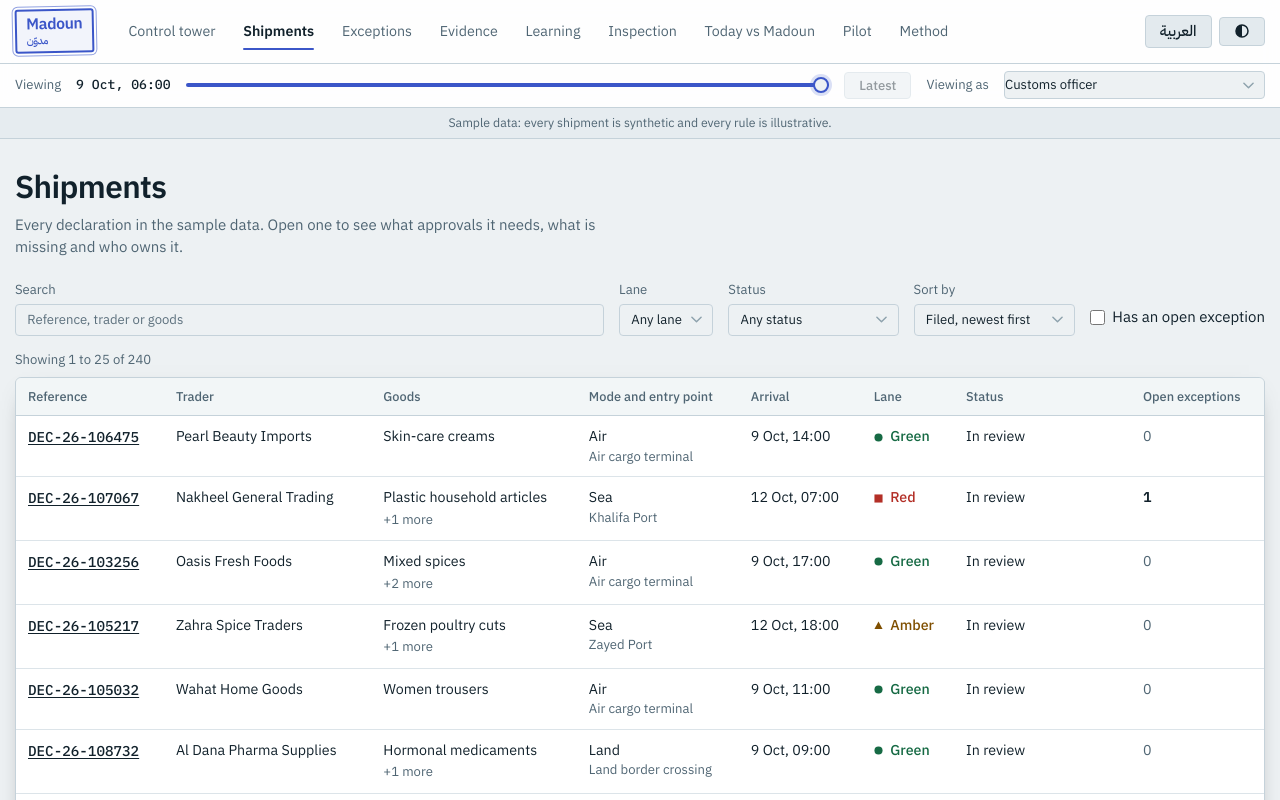
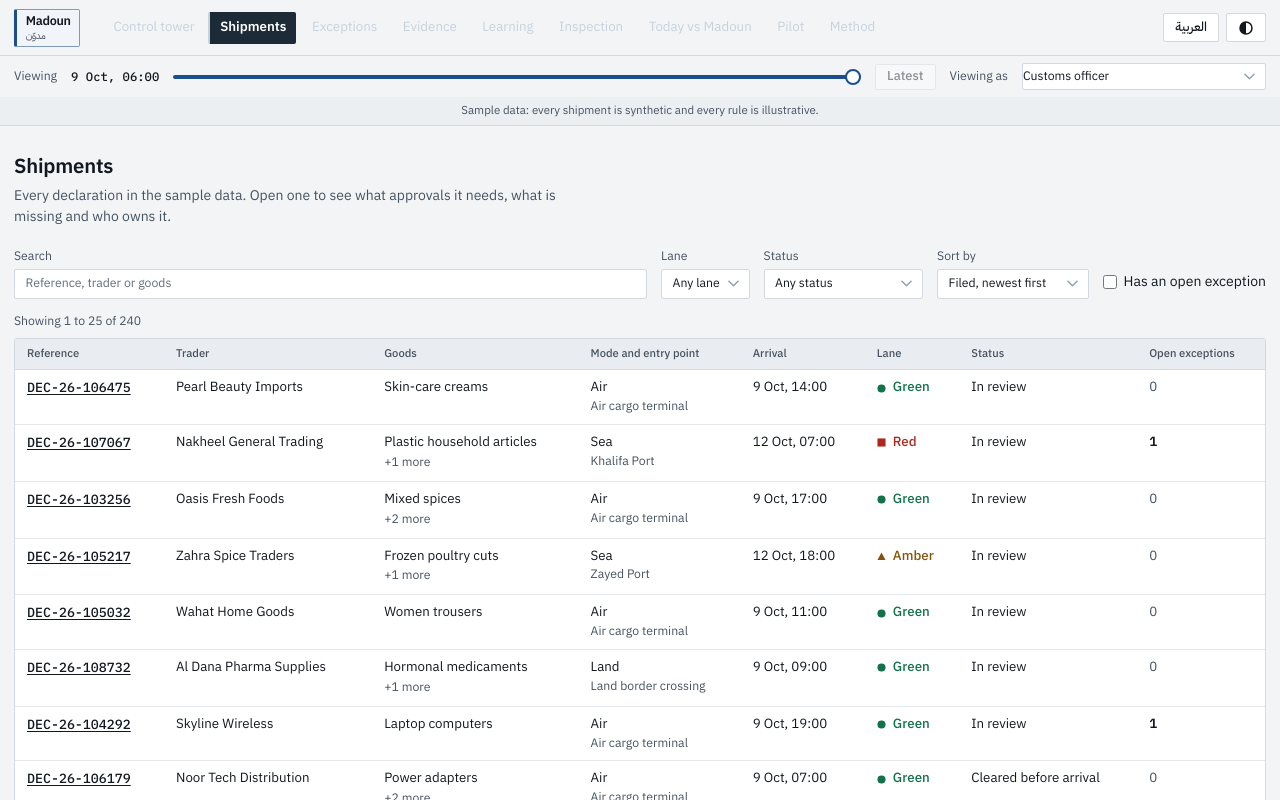
Before and after one commit to hudasol/madoun, a Next.js app: page /shipments in a window 1280 px wide. Shown: the top 800 px of the page. Built offline with nearby package versions, Linux system fonts and the light colour scheme.

Commit message:
style: new design tokens (light first with graphite dark mode), IBM Plex Sans, flat receipt tags and segmented controls

```diff
--- a/package.json
+++ b/package.json
@@ -26,7 +26,7 @@
     "baselines": "tsx scripts/baselines.ts"
   },
   "dependencies": {
-    "@fontsource-variable/space-grotesk": "^5.3.0",
+    "@fontsource-variable/ibm-plex-sans": "^5.3.0",
     "@fontsource/ibm-plex-mono": "^5.3.0",
     "@fontsource/ibm-plex-sans-arabic": "^5.3.0",
     "@noble/curves": "^2.4.0",
--- a/src/app/globals.css
+++ b/src/app/globals.css
@@ -2,68 +2,83 @@
 
 /* ------------------------------------------------------------------
    Design tokens.
-   Dark harbour slate by default; a cool-paper light theme follows the OS
-   unless the user picks one. Lane colours carry lane meaning only.
-   The stamp colour is reserved for verified evidence receipts.
+   Light by default (cool grey canvas, white panels), graphite in dark mode. The rail is the one
+   dark surface in the light theme. Lane colours carry lane meaning only. The accent marks verified
+   evidence and the current selection, and nothing else.
    ------------------------------------------------------------------ */
 :root {
-  --canvas: #0e1a22;
-  --panel: #15252f;
-  --panel-2: #1b2f3b;
-  --line: #2b4251;
-  --ink: #ece9e1;
-  --muted: #8fa3ae;
-  --faint: #8499a5;
-  --green: #4dbe8a;
-  --amber: #efa73a;
-  --red: #f2786e;
-  --stamp: #86a2ff;
-  --focus: #ffd166;
-  --radius: 6px;
-  --radius-sm: 4px;
-  --shadow: 0 1px 0 color-mix(in srgb, #000 22%, transparent), 0 8px 24px -16px color-mix(in srgb, #000 70%, transparent);
-  --hover: color-mix(in srgb, var(--panel-2) 60%, transparent);
-  --font-ui: 'Space Grotesk Variable', 'IBM Plex Sans Arabic', system-ui, sans-serif;
+  --canvas: #f2f4f6;
+  --panel: #ffffff;
+  --panel-2: #e9edf1;
+  --line: #d2d9e0;
+  --ink: #11181f;
+  --muted: #455260;
+  --faint: #5f6c79;
+  --green: #12724a;
+  --amber: #85530a;
+  --red: #b0261f;
+  --stamp: #1b4f8c;
+  --focus: #b45309;
+  --rail: #121b24;
+  --rail-ink: #c8d2dc;
+  --rail-muted: #8b99a8;
+  --rail-line: #26333f;
+  --rail-active: #1d2b38;
+  --radius: 3px;
+  --radius-sm: 2px;
+  --shadow: none;
+  --hover: color-mix(in srgb, var(--panel-2) 70%, transparent);
+  --font-ui: 'IBM Plex Sans Variable', 'IBM Plex Sans Arabic', system-ui, sans-serif;
   --font-mono: 'IBM Plex Mono', ui-monospace, monospace;
+  color-scheme: light;
+}
+
+@media (prefers-color-scheme: dark) {
+  :root:not([data-theme='light']) {
+    --canvas: #0e1317;
+    --panel: #151b21;
+    --panel-2: #1d252d;
+    --line: #29333d;
+    --ink: #e6eaee;
+    --muted: #9aa6b3;
+    --faint: #8995a2;
+    --green: #4cbd88;
+    --amber: #e0a33c;
+    --red: #f0786e;
+    --stamp: #86aee6;
+    --focus: #f2b84b;
+    --rail: #0a0e12;
+    --rail-ink: #c8d2dc;
+    --rail-muted: #8693a1;
+    --rail-line: #1f2830;
+    --rail-active: #151c23;
+    color-scheme: dark;
+  }
+}
+
+:root[data-theme='dark'] {
+  --canvas: #0e1317;
+  --panel: #151b21;
+  --panel-2: #1d252d;
+  --line: #29333d;
+  --ink: #e6eaee;
+  --muted: #9aa6b3;
+  --faint: #8995a2;
+  --green: #4cbd88;
+  --amber: #e0a33c;
+  --red: #f0786e;
+  --stamp: #86aee6;
+  --focus: #f2b84b;
+  --rail: #0a0e12;
+  --rail-ink: #c8d2dc;
+  --rail-muted: #8693a1;
+  --rail-line: #1f2830;
+  --rail-active: #151c23;
   color-scheme: dark;
 }
 
-@media (prefers-color-scheme: light) {
-  :root:not([data-theme='dark']) {
-    --canvas: #edf1f3;
-    --panel: #ffffff;
-    --panel-2: #e3eaee;
-    --line: #c5d2da;
-    --ink: #11212b;
-    --muted: #4f6573;
-    --faint: #5b6f7c;
-    --green: #166a44;
-    --amber: #7f4f00;
-    --red: #b32f27;
-    --stamp: #3b56c8;
-    --focus: #8a5a00;
-    color-scheme: light;
-  }
-}
-
-:root[data-theme='light'] {
-  --canvas: #edf1f3;
-  --panel: #ffffff;
-  --panel-2: #e3eaee;
-  --line: #c5d2da;
-  --ink: #11212b;
-  --muted: #4f6573;
-  --faint: #5b6f7c;
-  --green: #166a44;
-  --amber: #7f4f00;
-  --red: #b32f27;
-  --stamp: #3b56c8;
-  --focus: #8a5a00;
-  color-scheme: light;
-}
-
 html[lang='ar'] {
-  --font-ui: 'IBM Plex Sans Arabic', 'Space Grotesk Variable', system-ui, sans-serif;
+  --font-ui: 'IBM Plex Sans Arabic', 'IBM Plex Sans Variable', system-ui, sans-serif;
 }
 
 @theme inline {
@@ -83,8 +98,8 @@ html[lang='ar'] {
 }
 
 html {
-  font-size: 15px;
-  scroll-padding-top: 6rem;
+  font-size: 14px;
+  scroll-padding-top: 4.5rem;
   scrollbar-color: var(--line) transparent;
 }
 ::selection {
@@ -148,53 +163,45 @@ html[lang='ar'] h3 {
   box-shadow: var(--shadow);
 }
 .panel > header:first-child {
-  background: color-mix(in srgb, var(--panel-2) 40%, transparent);
   border-top-left-radius: var(--radius);
   border-top-right-radius: var(--radius);
 }
 
-/* The signature element: a customs-stamp style receipt mark. */
+/* A receipt tag: who verified it, what it covers and until when. Flat, with the accent on its leading edge. */
 .stamp {
   display: inline-flex;
   flex-direction: column;
   gap: 1px;
-  padding: 5px 9px;
-  color: var(--stamp);
-  border: 2px solid var(--stamp);
-  outline: 1px solid color-mix(in srgb, var(--stamp) 55%, transparent);
-  outline-offset: 2px;
-  border-radius: 3px;
-  transform: rotate(-1.2deg);
+  padding: 4px 9px;
+  color: var(--ink);
+  border: 1px solid color-mix(in srgb, var(--stamp) 45%, var(--line));
+  border-inline-start: 3px solid var(--stamp);
+  border-radius: var(--radius-sm);
   font-weight: 600;
-  line-height: 1.2;
-  background: color-mix(in srgb, var(--stamp) 6%, transparent);
-}
-[dir='rtl'] .stamp {
-  transform: rotate(1.2deg);
+  font-size: 0.9rem;
+  line-height: 1.25;
+  background: color-mix(in srgb, var(--stamp) 6%, var(--panel));
 }
 .stamp small {
-  font-weight: 500;
-  font-size: 0.78rem;
+  font-weight: 400;
+  font-size: 0.8rem;
+  color: var(--muted);
 }
 .stamp-reuse {
-  border-style: solid;
-  border-width: 1.5px;
-  border-color: color-mix(in srgb, var(--stamp) 65%, var(--panel));
-  outline-color: color-mix(in srgb, var(--stamp) 30%, transparent);
-  transform: rotate(0.8deg);
+  border-inline-start-style: dotted;
+  background: transparent;
 }
 .stamp-void {
-  color: var(--red);
-  border-color: var(--red);
-  outline-color: color-mix(in srgb, var(--red) 55%, transparent);
+  border-color: color-mix(in srgb, var(--red) 55%, var(--line));
+  border-inline-start-color: var(--red);
   border-style: dashed;
-  background: color-mix(in srgb, var(--red) 6%, transparent);
+  border-inline-start-style: solid;
+  background: color-mix(in srgb, var(--red) 6%, var(--panel));
 }
 .stamp-warn {
-  color: var(--amber);
-  border-color: var(--amber);
-  outline-color: color-mix(in srgb, var(--amber) 55%, transparent);
-  background: color-mix(in srgb, var(--amber) 6%, transparent);
+  border-color: color-mix(in srgb, var(--amber) 55%, var(--line));
+  border-inline-start-color: var(--amber);
+  background: color-mix(in srgb, var(--amber) 7%, var(--panel));
 }
 
 .table-clean {
@@ -205,18 +212,18 @@ html[lang='ar'] h3 {
   text-align: start;
   font-weight: 500;
   color: var(--muted);
-  font-size: 0.85rem;
-  padding: 9px 12px;
+  font-size: 0.8rem;
+  padding: 7px 12px;
   border-bottom: 1px solid var(--line);
   white-space: nowrap;
-  background: color-mix(in srgb, var(--panel-2) 45%, transparent);
+  background: var(--panel-2);
 }
 .table-clean tbody th {
   background: transparent;
   color: var(--ink);
   font-weight: 500;
   white-space: normal;
-  padding: 10px 12px;
+  padding: 8px 12px;
   border-bottom: 1px solid color-mix(in srgb, var(--line) 60%, transparent);
   vertical-align: top;
 }
@@ -228,7 +235,7 @@ html[lang='ar'] h3 {
   background: var(--hover);
 }
 .table-clean td {
-  padding: 10px 12px;
+  padding: 8px 12px;
   border-bottom: 1px solid color-mix(in srgb, var(--line) 60%, transparent);
   vertical-align: top;
 }
@@ -240,9 +247,10 @@ html[lang='ar'] h3 {
   display: inline-flex;
   align-items: center;
   gap: 8px;
-  padding: 7px 14px;
+  padding: 5px 11px;
+  font-size: 0.92rem;
   border: 1px solid var(--line);
-  background: var(--panel-2);
+  background: var(--panel);
   color: var(--ink);
   border-radius: var(--radius-sm);
   font-weight: 500;
@@ -252,26 +260,52 @@ html[lang='ar'] h3 {
 }
 .btn:hover:not([disabled]) {
   border-color: var(--muted);
-  background: color-mix(in srgb, var(--panel-2) 80%, var(--ink) 6%);
+  background: var(--panel-2);
 }
 .btn:active:not([disabled]) {
   transform: translateY(1px);
 }
 .btn[aria-pressed='true'] {
-  border-color: var(--ink);
+  border-color: var(--stamp);
+  background: color-mix(in srgb, var(--stamp) 10%, var(--panel));
+  color: var(--ink);
+  font-weight: 600;
 }
 .btn-primary {
-  background: var(--ink);
-  color: var(--canvas);
-  border-color: var(--ink);
+  background: var(--stamp);
+  color: var(--panel);
+  border-color: var(--stamp);
 }
 .btn-primary:hover:not([disabled]) {
-  background: color-mix(in srgb, var(--ink) 88%, var(--canvas));
-  border-color: var(--ink);
+  background: color-mix(in srgb, var(--stamp) 88%, var(--ink));
+  border-color: var(--stamp);
 }
 .btn[disabled] {
   opacity: 0.45;
   cursor: not-allowed;
+}
+
+/* Segmented control: joined buttons, one of which is pressed. */
+.seg {
+  display: inline-flex;
+  flex-wrap: wrap;
+}
+.seg .btn {
+  border-radius: 0;
+}
+.seg .btn + .btn {
+  margin-inline-start: -1px;
+}
+.seg .btn:first-child {
+  border-start-start-radius: var(--radius);
+  border-end-start-radius: var(--radius);
+}
+.seg .btn:last-child {
+  border-start-end-radius: var(--radius);
+  border-end-end-radius: var(--radius);
+}
+.seg .btn[aria-pressed='true'] {
+  position: relative;
 }
 
 /* Form controls: one consistent field look. */
@@ -280,7 +314,7 @@ select,
 textarea {
   font: inherit;
   color: var(--ink);
-  background-color: var(--canvas);
+  background-color: var(--panel);
   border: 1px solid var(--line);
   border-radius: var(--radius-sm);
   transition: border-color 0.15s, box-shadow 0.15s;
@@ -311,7 +345,7 @@ select {
   background-position: left 0.7rem center;
 }
 select.btn {
-  background-color: var(--panel-2);
+  background-color: var(--panel);
 }
 input[type='checkbox'],
 input[type='radio'] {
@@ -341,72 +375,72 @@ input[type='range']::-webkit-slider-thumb {
   height: 16px;
   margin-top: -6px;
   border-radius: 50%;
-  background: var(--canvas);
+  background: var(--panel);
   border: 2px solid var(--stamp);
-  box-shadow: 0 0 0 3px color-mix(in srgb, var(--stamp) 18%, transparent);
 }
 input[type='range']::-moz-range-thumb {
   width: 12px;
   height: 12px;
   border-radius: 50%;
-  background: var(--canvas);
+  background: var(--panel);
   border: 2px solid var(--stamp);
-  box-shadow: 0 0 0 3px color-mix(in srgb, var(--stamp) 18%, transparent);
 }
 
-/* Header: sticky, with a nav indicator that follows the page. */
-.site-header {
-  position: relative;
-  z-index: 40;
-  background: color-mix(in srgb, var(--panel) 92%, transparent);
-  backdrop-filter: blur(10px);
+/* Shell: a fixed rail on wide screens, a top bar and drawer on narrow ones. */
+.app {
+  min-height: 100vh;
+}
+.rail {
+  background: var(--rail);
+  color: var(--rail-ink);
+  border-inline-end: 1px solid var(--rail-line);
+}
+.rail a {
+  color: inherit;
+}
+.rail-group {
+  margin: 18px 0 4px;
+  padding-inline: 10px;
+  font-size: 0.78rem;
+  color: var(--rail-muted);
+}
+.nav-link {
+  display: flex;
+  align-items: center;
+  gap: 10px;
+  padding: 6px 10px;
+  font-size: 0.95rem;
+  color: var(--rail-ink);
+  border-radius: var(--radius-sm);
+  border-inline-start: 2px solid transparent;
+}
+.nav-link:hover {
+  background: var(--rail-active);
+}
+.nav-link[aria-current='page'] {
+  background: var(--rail-active);
+  border-inline-start-color: var(--rail-ink);
+  color: #fff;
+  font-weight: 600;
+}
+.nav-link svg {
+  flex: none;
+  opacity: 0.75;
+}
+.topbar {
+  background: var(--panel);
   border-bottom: 1px solid var(--line);
 }
-.nav-link {
-  position: relative;
-  white-space: nowrap;
-  flex-shrink: 0;
-  display: block;
-  padding: 8px 12px;
-  font-size: 0.95rem;
-  color: var(--muted);
-  border-radius: var(--radius-sm);
-  transition: color 0.15s, background-color 0.15s;
-}
-.nav-link:hover {
-  color: var(--ink);
-  background: var(--hover);
-}
-.nav-link[aria-current='page'] {
-  color: var(--ink);
-  font-weight: 600;
-}
-.nav-link[aria-current='page']::after {
-  content: '';
-  position: absolute;
-  inset-inline: 12px;
-  bottom: 0;
-  height: 2px;
-  border-radius: 2px;
-  background: var(--stamp);
-}
-.nav-scroll {
-  mask-image: linear-gradient(to right, transparent 0, #000 12px, #000 calc(100% - 20px), transparent 100%);
-  scrollbar-width: none;
-}
-.nav-scroll::-webkit-scrollbar {
-  display: none;
-}
-@media (min-width: 768px) {
-  .nav-scroll {
-    mask-image: none;
-  }
-}
-
-@media (min-width: 768px) {
-  .site-header {
+@media (min-width: 1024px) {
+  .rail {
     position: sticky;
     top: 0;
+    height: 100vh;
+  }
+  .topbar {
+    position: sticky;
+    top: 0;
+    z-index: 30;
   }
 }
 input[type='range'].scrub::-webkit-slider-runnable-track {
@@ -423,17 +457,17 @@ input[type='range'].scrub::-moz-range-progress {
 
 /* Page title scale and a single, calm entrance for page content. */
 main h1 {
-  font-size: clamp(1.6rem, 1.2rem + 1.2vw, 2.1rem);
-  letter-spacing: -0.02em;
+  font-size: 1.45rem;
+  letter-spacing: -0.01em;
 }
 @keyframes page-in {
   from {
     opacity: 0;
-    transform: translateY(6px);
+    transform: translateY(3px);
   }
 }
 main {
-  animation: page-in 0.28s ease-out both;
+  animation: page-in 0.18s ease-out both;
 }
 
 .skeleton {
@@ -472,7 +506,8 @@ main {
     --stamp: #1d3a9e;
     color-scheme: light;
   }
-  .site-header,
+  .rail,
+  .topbar,
   .no-print,
   [role='status']:empty,
   button,
--- a/src/app/layout.tsx
+++ b/src/app/layout.tsx
@@ -1,6 +1,6 @@
 import type { Metadata, Viewport } from 'next';
 import type { ReactNode } from 'react';
-import '@fontsource-variable/space-grotesk';
+import '@fontsource-variable/ibm-plex-sans';
 import '@fontsource/ibm-plex-sans-arabic/400.css';
 import '@fontsource/ibm-plex-sans-arabic/500.css';
 import '@fontsource/ibm-plex-sans-arabic/600.css';
```
Also changed, not shown: 1 other file (tests, documents, lock files or other folders).
